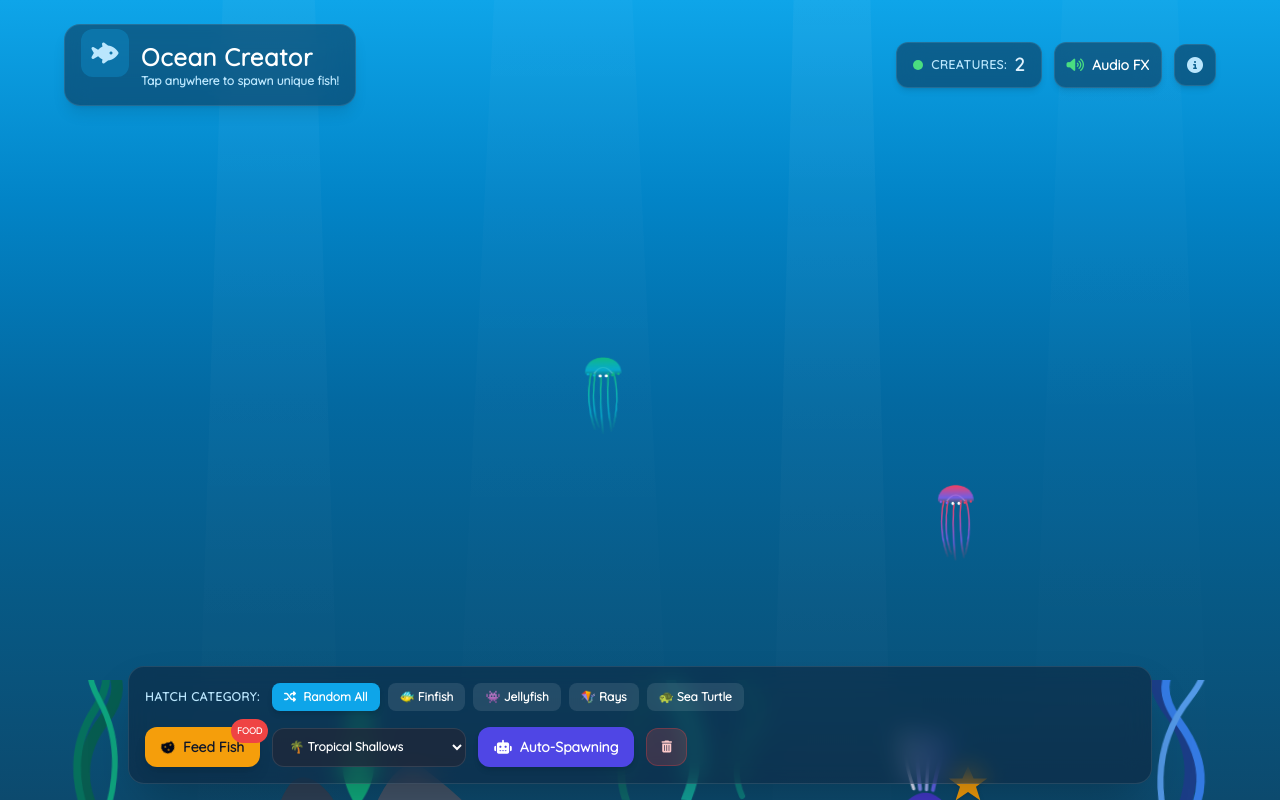
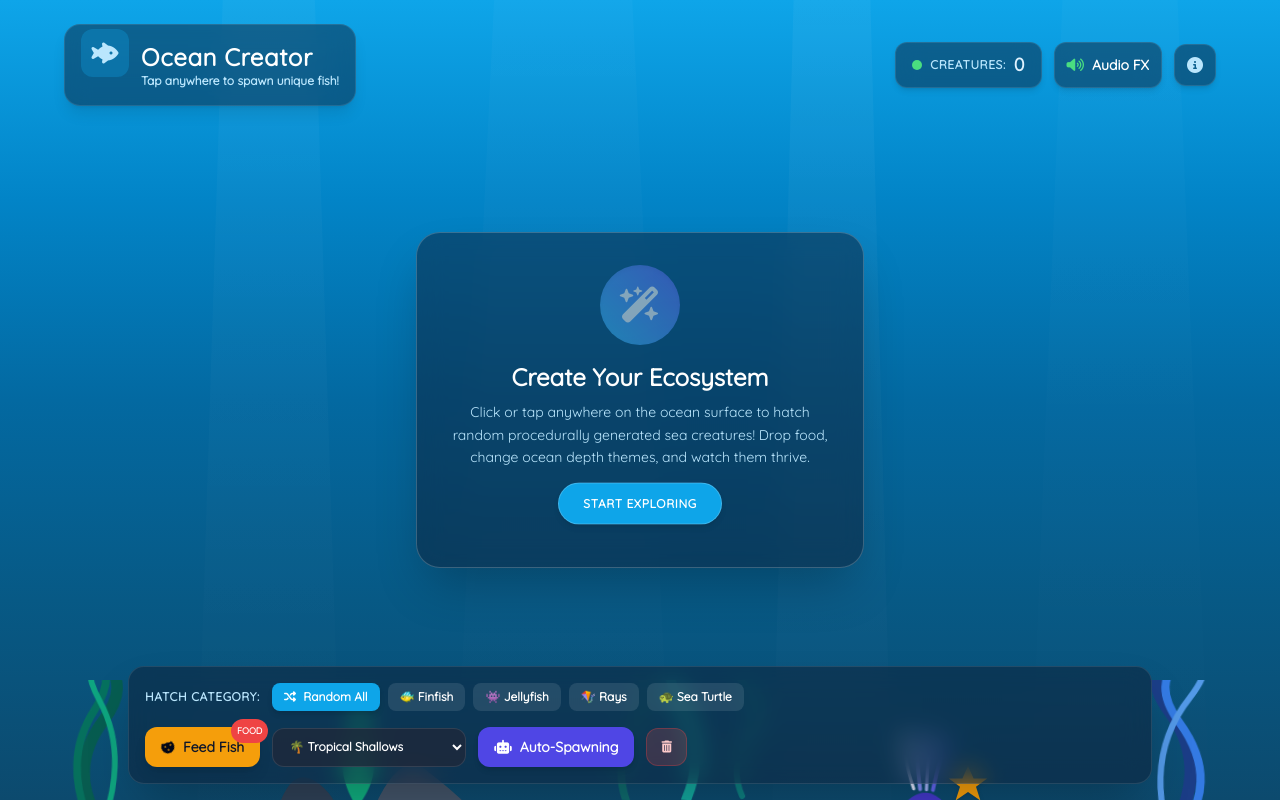
Before and after one commit to dograh/playground, a plain HTML site: page index.html in a window 1280 px wide. Drawn offline with nearby package versions, Linux system fonts and the light colour scheme.

Commit message:
Fixing a few bugs.

```diff
--- a/index.html
+++ b/index.html
@@ -276,9 +276,9 @@
     </div>
   </header>
 
-  <!-- Central User Instructions Overlay (Disappears after first click) -->
-  <div id="intro-card" class="absolute inset-0 flex items-center justify-center pointer-events-none z-10 transition-all duration-700 ease-out">
-    <div class="glass-panel p-8 rounded-3xl max-w-md mx-4 text-center shadow-2xl border-white/20 transform scale-100 transition-transform">
+  <!-- Central User Instructions Overlay (Disappears once start is clicked) -->
+  <div id="intro-card" class="absolute inset-0 flex items-center justify-center pointer-events-none z-40 transition-all duration-700 ease-out">
+    <div class="glass-panel p-8 rounded-3xl max-w-md mx-4 text-center shadow-2xl border-white/20 transform scale-100 transition-transform pointer-events-auto">
       <div class="w-20 h-20 mx-auto mb-4 rounded-full bg-gradient-to-tr from-sky-400 to-indigo-500 flex items-center justify-center text-white text-4xl shadow-inner animate-pulse">
         <i class="fa-solid fa-wand-magic-sparkles"></i>
       </div>
@@ -286,9 +286,9 @@
       <p class="text-sky-200 text-sm mb-6 leading-relaxed">
         Click or tap anywhere on the ocean surface to hatch random procedurally generated sea creatures! Drop food, change ocean depth themes, and watch them thrive.
       </p>
-      <span class="inline-block bg-white/10 text-white text-xs font-semibold tracking-wider uppercase py-2 px-4 rounded-full border border-white/20 animate-bounce">
-        Tap To Start
-      </span>
+      <button id="start-btn" class="inline-block bg-sky-500 hover:bg-sky-400 text-white text-xs font-bold tracking-wider uppercase py-3 px-6 rounded-full border border-white/20 shadow-md transition-all active:scale-95 animate-bounce cursor-pointer">
+        Start Exploring
+      </button>
     </div>
   </div>
 
@@ -466,6 +466,7 @@
     const rippleLayer = document.getElementById('ripple-layer');
     const fishCountEl = document.getElementById('fish-count');
     const introCard = document.getElementById('intro-card');
+    const startBtn = document.getElementById('start-btn');
 
     const soundBtn = document.getElementById('sound-btn');
     const soundIcon = document.getElementById('sound-icon');
@@ -775,12 +776,6 @@
 
       creaturesList.push(creatureObj);
       updateCounters();
-
-      // Fade out starter card on first spawn
-      if (introCard && !introCard.classList.contains('opacity-0')) {
-        introCard.classList.add('opacity-0');
-        setTimeout(() => introCard.remove(), 700);
-      }
     }
 
     // --- Feed fish mechanics ---
@@ -1098,6 +1093,19 @@
       if (e.target === infoModal) closeModal();
     });
 
+    // --- Dismiss Intro Card Event ---
+    if (startBtn) {
+      startBtn.addEventListener('click', (e) => {
+        e.stopPropagation();
+        playSplashSound();
+        createFloatingBubblesAt(window.innerWidth / 2, window.innerHeight / 2, 12);
+        if (introCard) {
+          introCard.classList.add('opacity-0');
+          setTimeout(() => introCard.remove(), 700);
+        }
+      });
+    }
+
     // --- Ambient Bubble Generator ---
     // Background bubbles rising randomly for visual immersion
     setInterval(() => {
@@ -1110,14 +1118,6 @@
     window.onload = function() {
       // Start frame updates
       requestAnimationFrame(updatePhysics);
-
-      // Spawn standard start ecosystem
-      setTimeout(() => {
-        const cx = window.innerWidth / 2;
-        const cy = window.innerHeight / 2;
-        spawnCreature(cx - 150, cy - 80, false);
-        spawnCreature(cx + 150, cy + 50, false);
-      }, 600);
     };
   </script>
 </body>
```
